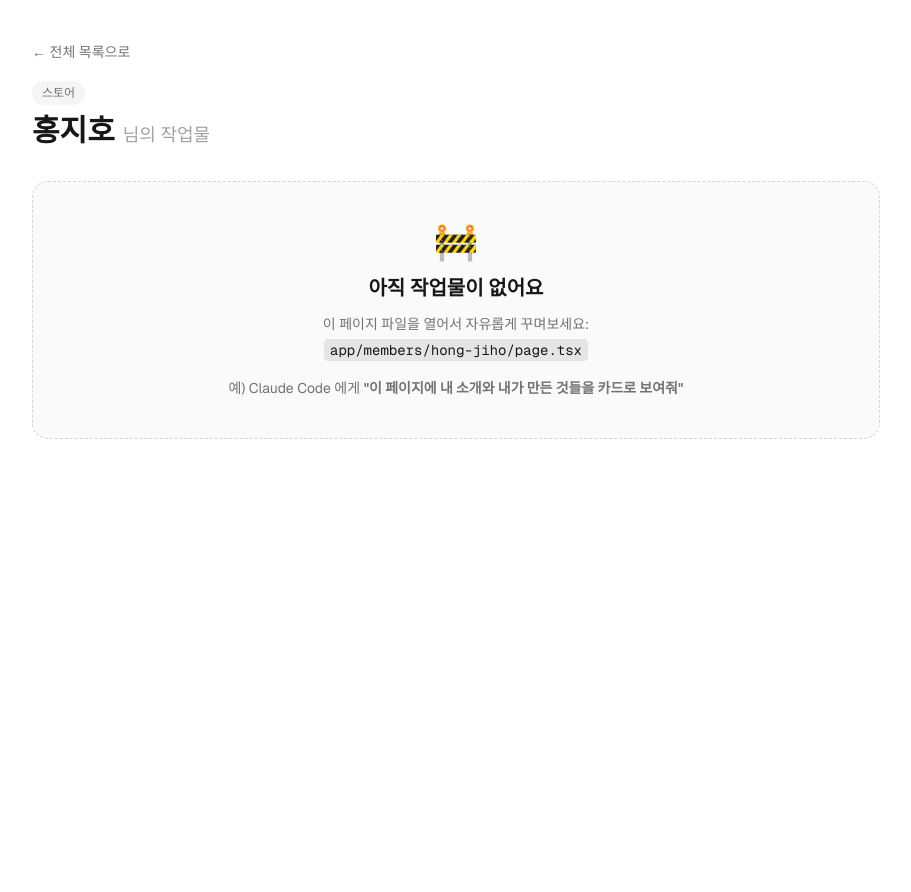
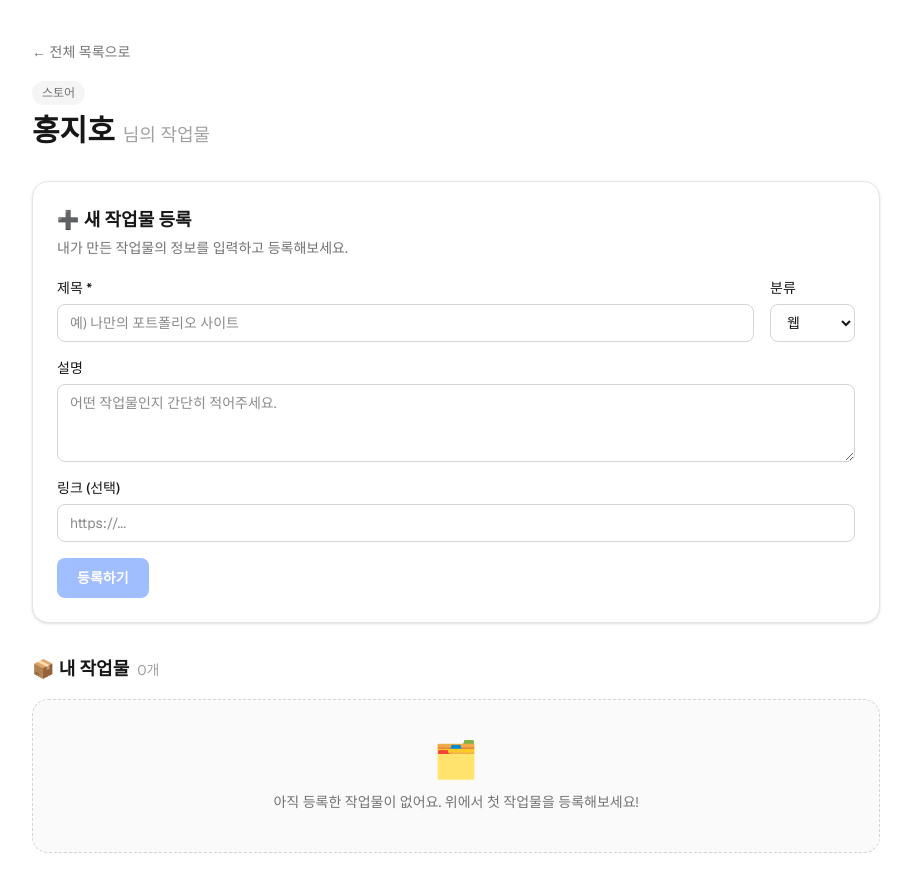
Before and after one commit to KimJeongLae/vibe-coding-hub, a Next.js app: page /members/hong-jiho in a window 1280 px wide. Shown: the whole page, without its empty margins (184-1095 px from the left). Before the commit the page ends 800 px from the top, so only its background shows below. Built offline with nearby package versions, Linux system fonts and the light colour scheme.

Commit message:
홍지호 페이지: 작업물 등록/업로드 페이지 만들기
- 제목·분류·설명·링크 입력 폼 추가
- 등록한 작업물을 카드 목록으로 표시 (삭제 가능)
- localStorage 에 저장되어 새로고침해도 유지

```diff
--- a/app/members/hong-jiho/page.tsx
+++ b/app/members/hong-jiho/page.tsx
@@ -1,25 +1,217 @@
+"use client";
+
+import { useEffect, useState } from "react";
 import MemberShell from "@/components/MemberShell";
 
-// ✏️ 이 파일이 "hong-jiho" 님의 페이지입니다.
-// 아래 내용을 자유롭게 바꿔서 나만의 작업물을 만들어보세요!
-// (Claude Code 에게 "이 페이지에 ___ 만들어줘" 라고 말해보세요.)
+// ✏️ "hong-jiho" 님의 페이지 — 내가 만든 작업물을 등록/업로드하는 공간입니다.
+// 등록한 작업물은 이 브라우저에 저장되어 새로고침해도 유지됩니다.
+// (나중에 Supabase 를 연결하면 이 저장 부분만 바꿔서 모두에게 공유할 수 있어요.)
+
+const SLUG = "hong-jiho";
+const STORAGE_KEY = `works:${SLUG}`;
+
+type Work = {
+  id: string;
+  title: string;
+  category: string;
+  description: string;
+  link: string;
+  createdAt: string;
+};
+
+const CATEGORIES = ["웹", "앱", "디자인", "문서", "기타"] as const;
+
 export default function Page() {
+  const [works, setWorks] = useState<Work[]>([]);
+  const [loaded, setLoaded] = useState(false);
+
+  const [title, setTitle] = useState("");
+  const [category, setCategory] = useState<string>(CATEGORIES[0]);
+  const [description, setDescription] = useState("");
+  const [link, setLink] = useState("");
+
+  // 저장된 작업물 불러오기
+  useEffect(() => {
+    try {
+      const raw = localStorage.getItem(STORAGE_KEY);
+      if (raw) setWorks(JSON.parse(raw) as Work[]);
+    } catch {
+      // 저장된 데이터가 손상된 경우 무시
+    }
+    setLoaded(true);
+  }, []);
+
+  // 작업물이 바뀔 때마다 저장 (첫 로드 이후에만)
+  useEffect(() => {
+    if (!loaded) return;
+    localStorage.setItem(STORAGE_KEY, JSON.stringify(works));
+  }, [works, loaded]);
+
+  function handleAdd(e: React.FormEvent) {
+    e.preventDefault();
+    const trimmed = title.trim();
+    if (!trimmed) return;
+
+    const newWork: Work = {
+      id: crypto.randomUUID(),
+      title: trimmed,
+      category,
+      description: description.trim(),
+      link: link.trim(),
+      createdAt: new Date().toISOString(),
+    };
+
+    setWorks((prev) => [newWork, ...prev]);
+    setTitle("");
+    setCategory(CATEGORIES[0]);
+    setDescription("");
+    setLink("");
+  }
+
+  function handleDelete(id: string) {
+    setWorks((prev) => prev.filter((w) => w.id !== id));
+  }
+
   return (
-    <MemberShell slug="hong-jiho">
-      <section className="rounded-2xl border border-dashed border-neutral-300 bg-neutral-50 p-10 text-center dark:border-neutral-700 dark:bg-neutral-900">
-        <div className="text-4xl">🚧</div>
-        <h2 className="mt-3 text-xl font-semibold">아직 작업물이 없어요</h2>
-        <p className="mt-3 text-sm text-neutral-500 dark:text-neutral-400">
-          이 페이지 파일을 열어서 자유롭게 꾸며보세요:
+    <MemberShell slug={SLUG}>
+      {/* 작업물 등록 폼 */}
+      <section className="rounded-2xl border border-neutral-200 bg-white p-6 shadow-sm dark:border-neutral-800 dark:bg-neutral-950">
+        <h2 className="text-lg font-semibold">➕ 새 작업물 등록</h2>
+        <p className="mt-1 text-sm text-neutral-500 dark:text-neutral-400">
+          내가 만든 작업물의 정보를 입력하고 등록해보세요.
         </p>
-        <p className="mt-1">
-          <code className="rounded bg-neutral-200 px-1.5 py-0.5 text-sm dark:bg-neutral-800">
-            app/members/hong-jiho/page.tsx
-          </code>
-        </p>
-        <p className="mt-4 text-sm text-neutral-500 dark:text-neutral-400">
-          예) Claude Code 에게 <b>&quot;이 페이지에 내 소개와 내가 만든 것들을 카드로 보여줘&quot;</b>
-        </p>
+
+        <form onSubmit={handleAdd} className="mt-5 grid gap-4">
+          <div className="grid gap-4 sm:grid-cols-[1fr_auto]">
+            <label className="grid gap-1.5">
+              <span className="text-sm font-medium">제목 *</span>
+              <input
+                type="text"
+                value={title}
+                onChange={(e) => setTitle(e.target.value)}
+                placeholder="예) 나만의 포트폴리오 사이트"
+                className="rounded-lg border border-neutral-300 bg-transparent px-3 py-2 text-sm outline-none transition-colors focus:border-blue-500 dark:border-neutral-700"
+                required
+              />
+            </label>
+
+            <label className="grid gap-1.5">
+              <span className="text-sm font-medium">분류</span>
+              <select
+                value={category}
+                onChange={(e) => setCategory(e.target.value)}
+                className="rounded-lg border border-neutral-300 bg-transparent px-3 py-2 text-sm outline-none transition-colors focus:border-blue-500 dark:border-neutral-700"
+              >
+                {CATEGORIES.map((c) => (
+                  <option key={c} value={c} className="text-black">
+                    {c}
+                  </option>
+                ))}
+              </select>
+            </label>
+          </div>
+
+          <label className="grid gap-1.5">
+            <span className="text-sm font-medium">설명</span>
+            <textarea
+              value={description}
+              onChange={(e) => setDescription(e.target.value)}
+              placeholder="어떤 작업물인지 간단히 적어주세요."
+              rows={3}
+              className="resize-y rounded-lg border border-neutral-300 bg-transparent px-3 py-2 text-sm outline-none transition-colors focus:border-blue-500 dark:border-neutral-700"
+            />
+          </label>
+
+          <label className="grid gap-1.5">
+            <span className="text-sm font-medium">링크 (선택)</span>
+            <input
+              type="url"
+              value={link}
+              onChange={(e) => setLink(e.target.value)}
+              placeholder="https://..."
+              className="rounded-lg border border-neutral-300 bg-transparent px-3 py-2 text-sm outline-none transition-colors focus:border-blue-500 dark:border-neutral-700"
+            />
+          </label>
+
+          <div>
+            <button
+              type="submit"
+              className="rounded-lg bg-blue-600 px-5 py-2.5 text-sm font-semibold text-white transition-colors hover:bg-blue-700 disabled:opacity-40"
+              disabled={!title.trim()}
+            >
+              등록하기
+            </button>
+          </div>
+        </form>
+      </section>
+
+      {/* 등록된 작업물 목록 */}
+      <section className="mt-8">
+        <div className="mb-4 flex items-center justify-between">
+          <h2 className="text-lg font-semibold">
+            📦 내 작업물
+            <span className="ml-2 text-sm font-normal text-neutral-400">
+              {works.length}개
+            </span>
+          </h2>
+        </div>
+
+        {works.length === 0 ? (
+          <div className="rounded-2xl border border-dashed border-neutral-300 bg-neutral-50 p-10 text-center dark:border-neutral-700 dark:bg-neutral-900">
+            <div className="text-4xl">🗂️</div>
+            <p className="mt-3 text-sm text-neutral-500 dark:text-neutral-400">
+              아직 등록한 작업물이 없어요. 위에서 첫 작업물을 등록해보세요!
+            </p>
+          </div>
+        ) : (
+          <ul className="grid gap-4 sm:grid-cols-2">
+            {works.map((work) => (
+              <li
+                key={work.id}
+                className="flex flex-col rounded-2xl border border-neutral-200 bg-white p-5 shadow-sm transition-shadow hover:shadow-md dark:border-neutral-800 dark:bg-neutral-950"
+              >
+                <div className="flex items-start justify-between gap-3">
+                  <div className="min-w-0">
+                    <span className="inline-block rounded-full bg-blue-50 px-2.5 py-0.5 text-xs font-medium text-blue-600 dark:bg-blue-950 dark:text-blue-300">
+                      {work.category}
+                    </span>
+                    <h3 className="mt-2 truncate text-base font-semibold">
+                      {work.title}
+                    </h3>
+                  </div>
+                  <button
+                    onClick={() => handleDelete(work.id)}
+                    aria-label="삭제"
+                    className="shrink-0 rounded-md px-2 py-1 text-sm text-neutral-400 transition-colors hover:bg-red-50 hover:text-red-600 dark:hover:bg-red-950"
+                  >
+                    ✕
+                  </button>
+                </div>
+
+                {work.description && (
+                  <p className="mt-2 whitespace-pre-wrap text-sm text-neutral-600 dark:text-neutral-300">
+                    {work.description}
+                  </p>
+                )}
+
+                {work.link && (
+                  <a
+                    href={work.link}
+                    target="_blank"
+                    rel="noopener noreferrer"
+                    className="mt-3 inline-block truncate text-sm text-blue-600 hover:underline"
+                  >
+                    🔗 {work.link}
+                  </a>
+                )}
+
+                <time className="mt-auto pt-3 text-xs text-neutral-400">
+                  {new Date(work.createdAt).toLocaleDateString("ko-KR")}
+                </time>
+              </li>
+            ))}
+          </ul>
+        )}
       </section>
     </MemberShell>
   );
```
